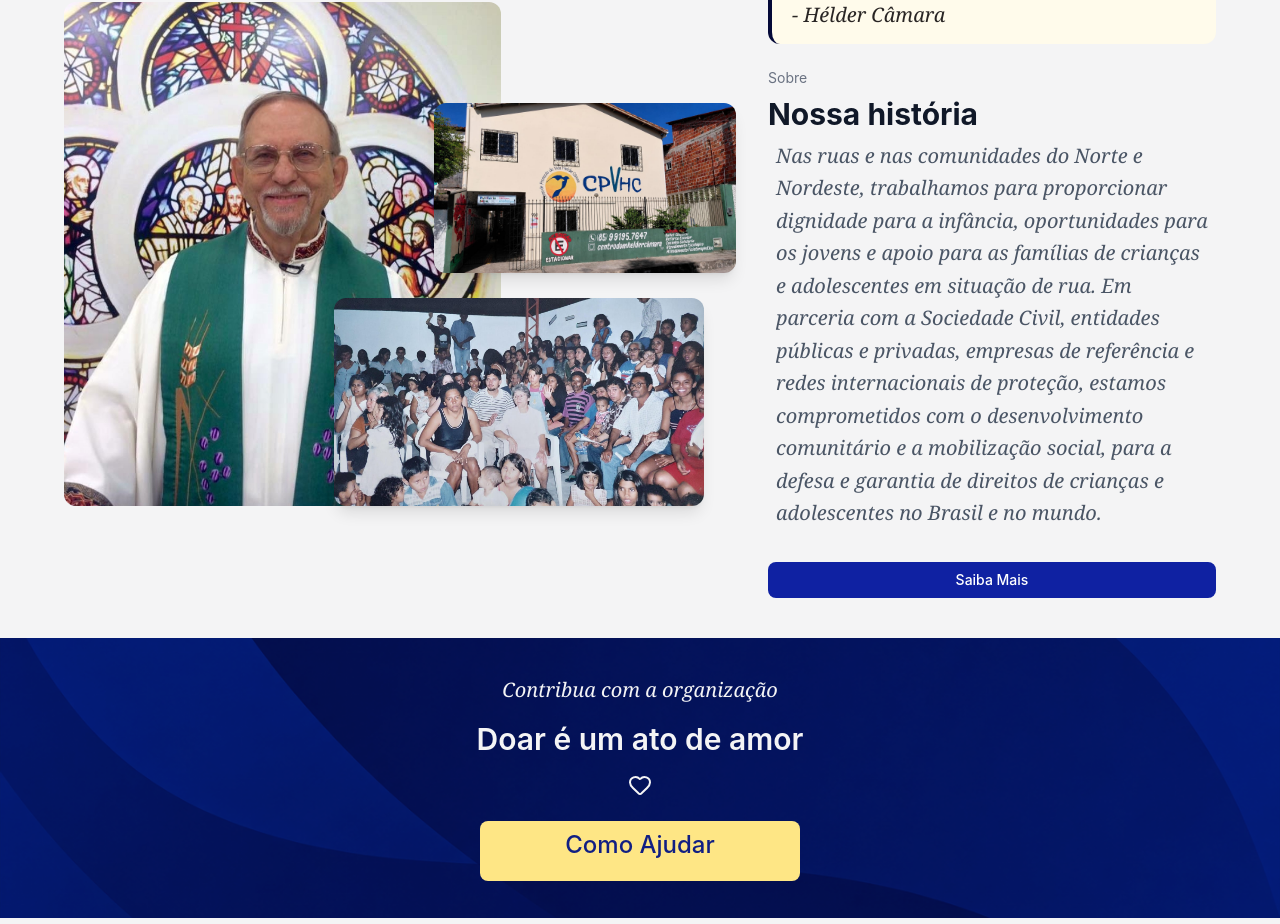
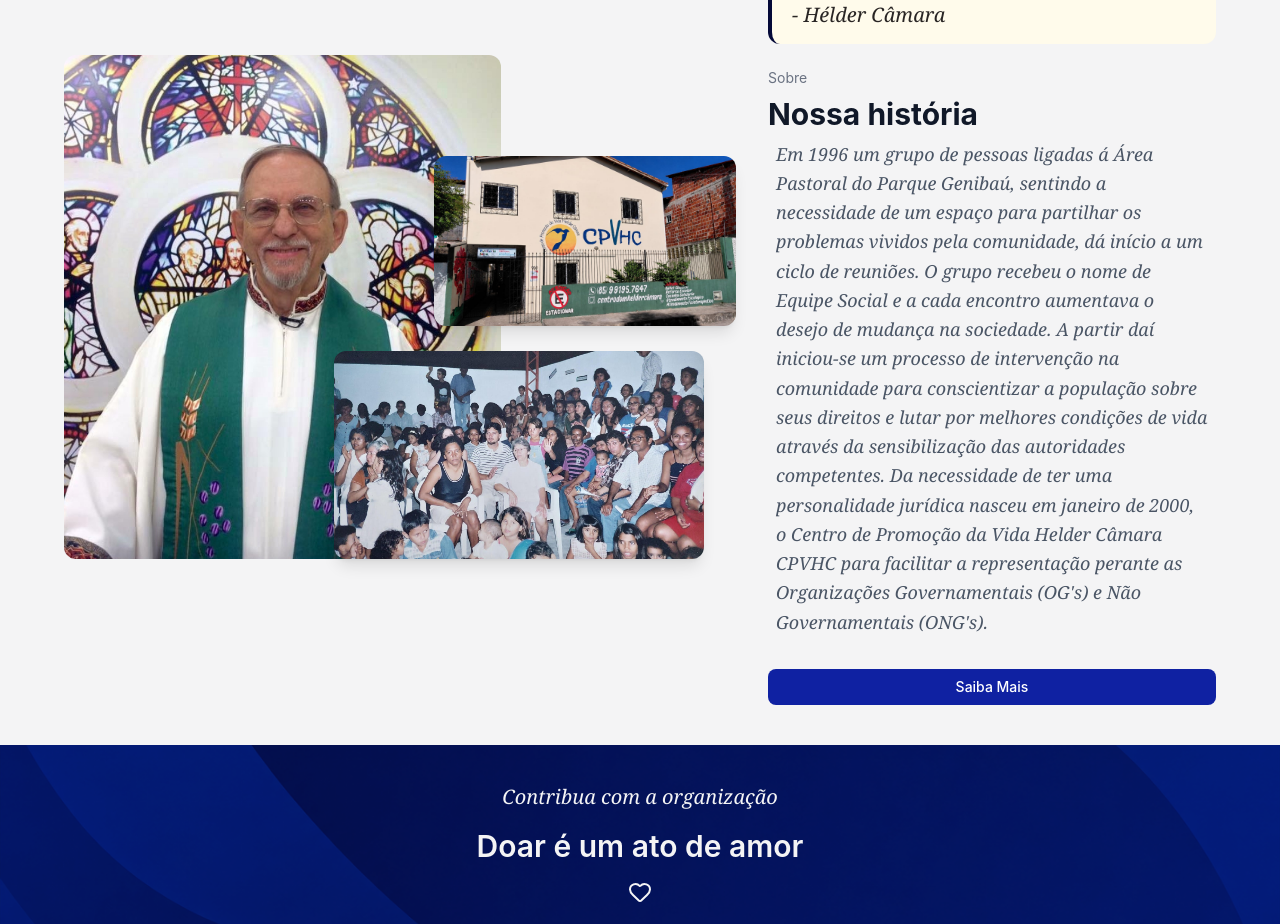
Before and after one commit to Myzoulz/Next.js-Tailwind-Centro-de-Promocao-da-Vida-Helder-Camara, a Next.js app: page / in a window 1280 px wide. Shown: the part 1722-2646 px from the top of the page. Built offline with nearby package versions, Linux system fonts and the light colour scheme.

Commit message:
fix-about-section

```diff
--- a/components/AboutSection/AboutText.tsx
+++ b/components/AboutSection/AboutText.tsx
@@ -1,17 +1,33 @@
+"use client";
+
+import { useState } from "react";
+import { ArrowDown } from "lucide-react";
+
 export default function AboutText() {
+    const [expanded, setExpanded] = useState(false);
+
     return (
         <div className="flex flex-col gap-2">
             <span className="text-sm text-gray-500">Sobre</span>
             <h2 className="text-3xl font-bold text-gray-900">Nossa história</h2>
-            <p className="main-texts text-xl text-gray-600 leading-relaxed">
-                Nas ruas e nas comunidades do Norte e Nordeste, trabalhamos para proporcionar
-                dignidade para a infância, oportunidades para os jovens e apoio para as famílias
-                de crianças e adolescentes em situação de rua. Em parceria com a Sociedade Civil,
-                entidades públicas e privadas, empresas de referência e redes internacionais de
-                proteção, estamos comprometidos com o desenvolvimento comunitário e a mobilização
-                social, para a defesa e garantia de direitos de crianças e adolescentes no Brasil
-                e no mundo.
-            </p>
+
+            <div
+                className="relative md:cursor-default cursor-pointer"
+                onClick={() => setExpanded(!expanded)}
+            >
+                <p className={`main-texts text-lg text-gray-600 leading-relaxed transition-all duration-500 overflow-hidden ${expanded ? "max-h-[2000px]" : "max-h-[12rem] md:max-h-[2000px]"}`}>
+                    Em 1996 um grupo de pessoas ligadas á Área Pastoral do Parque Genibaú, sentindo a necessidade de um espaço para partilhar os problemas vividos pela comunidade, dá início a um ciclo de reuniões. O grupo recebeu o nome de Equipe Social e a cada encontro aumentava o desejo de mudança na sociedade.
+                    A partir daí iniciou-se um processo de intervenção na comunidade para conscientizar a população sobre seus direitos e lutar por melhores condições de vida através da sensibilização das autoridades competentes.
+                    Da necessidade de ter uma personalidade jurídica nasceu em janeiro de 2000, o Centro de Promoção da Vida Helder Câmara CPVHC para facilitar a representação perante as Organizações Governamentais (OG&apos;s) e Não Governamentais (ONG&apos;s).
+                </p>
+
+                <div className={`md:hidden absolute bottom-0 left-0 w-full flex flex-col items-center justify-end transition-opacity duration-300 ${expanded ? "opacity-0 pointer-events-none" : "opacity-100"}`}>
+                    <div className="w-full h-10 bg-gradient-to-t from-zinc-50 to-transparent" />
+                    <div className="bg-zinc-100 w-full flex justify-center pb-1">
+                        <ArrowDown size={20} className="text-brand-700 animate-bounce" />
+                    </div>
+                </div>
+            </div>
         </div>
     );
 }
```
